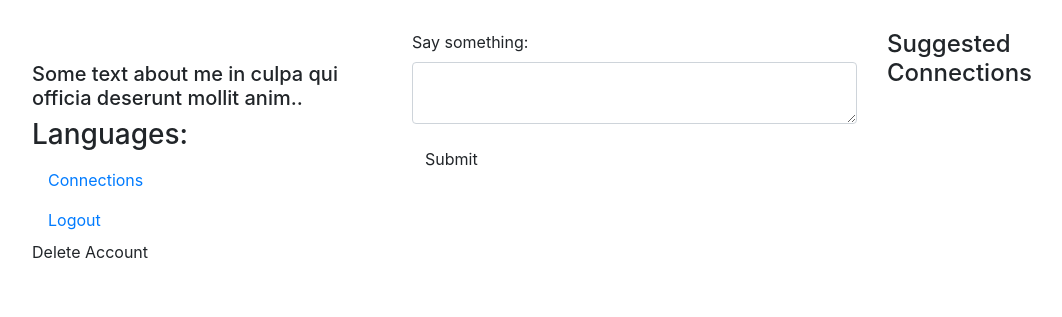
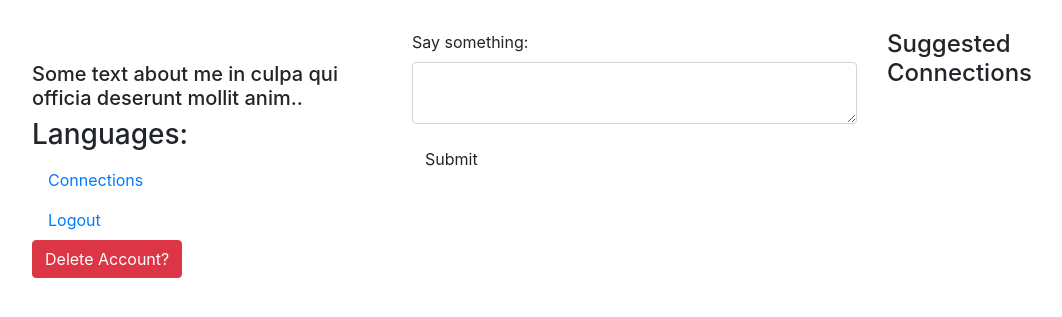
Before and after one commit to crowleyjm/github_connector, a Flask app: template app/templates/profile.html in a window 1280 px wide. Shown: the part 56-373 px from the top of the page, without its empty margins (53-1115 px from the left). Run offline with Flask 2, Linux system fonts and the light colour scheme; the template is opened without the code that fills it: values that come from a table or form of the project are taken from there, others are empty; some libraries are stand-ins or nearby versions.

Commit message:
Delete button for profile page

```diff
--- a/app/templates/profile.html
+++ b/app/templates/profile.html
@@ -21,7 +21,7 @@
                         <a class="nav-link" href="{{ url_for('logout') }}">Logout</a>
                     </li>
                     <li class="nav-item">
-                        <a class="navbar-link" data-target="#deleteModal">Delete Account</a>
+            <button class="btn btn-danger" data-toggle="modal" data-target="#deleteModal">Delete Account?</button>
                     </li>
                 </ul>
                         <div class="modal fade" id="deleteModal" tabindex="-1" role="dialog" aria-labelledby="deleteModalLabel"
```
